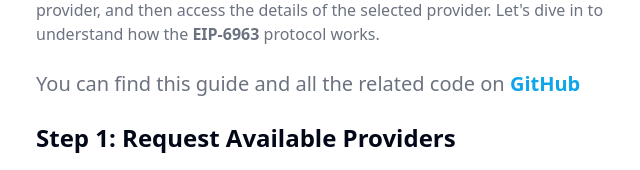
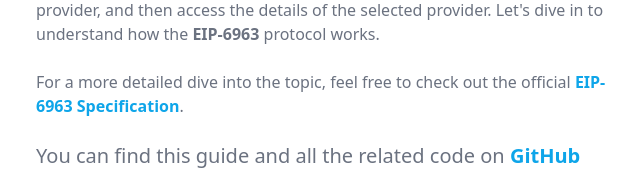
Before and after one commit to nfwsncked/eip-6963-tutorial, a Vue app: page / in a window 1280 px wide. Shown: the part 274-444 px from the top of the page, without its empty margins (316-956 px from the left). Built offline with nearby package versions, Linux system fonts and the light colour scheme.

Commit message:
demo page: added link to the spec;

```diff
--- a/src/App.vue
+++ b/src/App.vue
@@ -17,6 +17,7 @@ import DemoView from './components/DemoView.vue'
       <p class="text-gray-500">
         This demo is your interactive guide to request and select a crypto wallet provider, and then access the details of the selected provider. Let's dive in to understand how the <a href="https://eips.ethereum.org/EIPS/eip-6963" target="_blank"><strong>EIP-6963</strong></a> protocol works.
       </p>
+      <p class="text-gray-500">For a more detailed dive into the topic, feel free to check out the official <a href="https://eips.ethereum.org/EIPS/eip-6963" target="_blank"><strong class="text-sky-500">EIP-6963 Specification</strong></a>.</p>
       <p class="text-gray-500 text-xl">You can find this guide and all the related code on <a href="https://github.com/nfwsncked/eip-6963-tutorial" target="_blank"><strong class="text-sky-500">GitHub</strong></a></p>
       <main>
         <DemoView />
--- a/src/components/DemoView.vue
+++ b/src/components/DemoView.vue
@@ -18,7 +18,7 @@ const defaultProviderRdns = ref<string | null>(null);
 const currentAccountAddress = ref<string | null>(null);
 
 // Input value refs:
-//   sign signature
+//   sign message
 const signatureInputText = ref<string>('');
 const signatures = ref<string[]>([]);
 //   sign transaction
```
